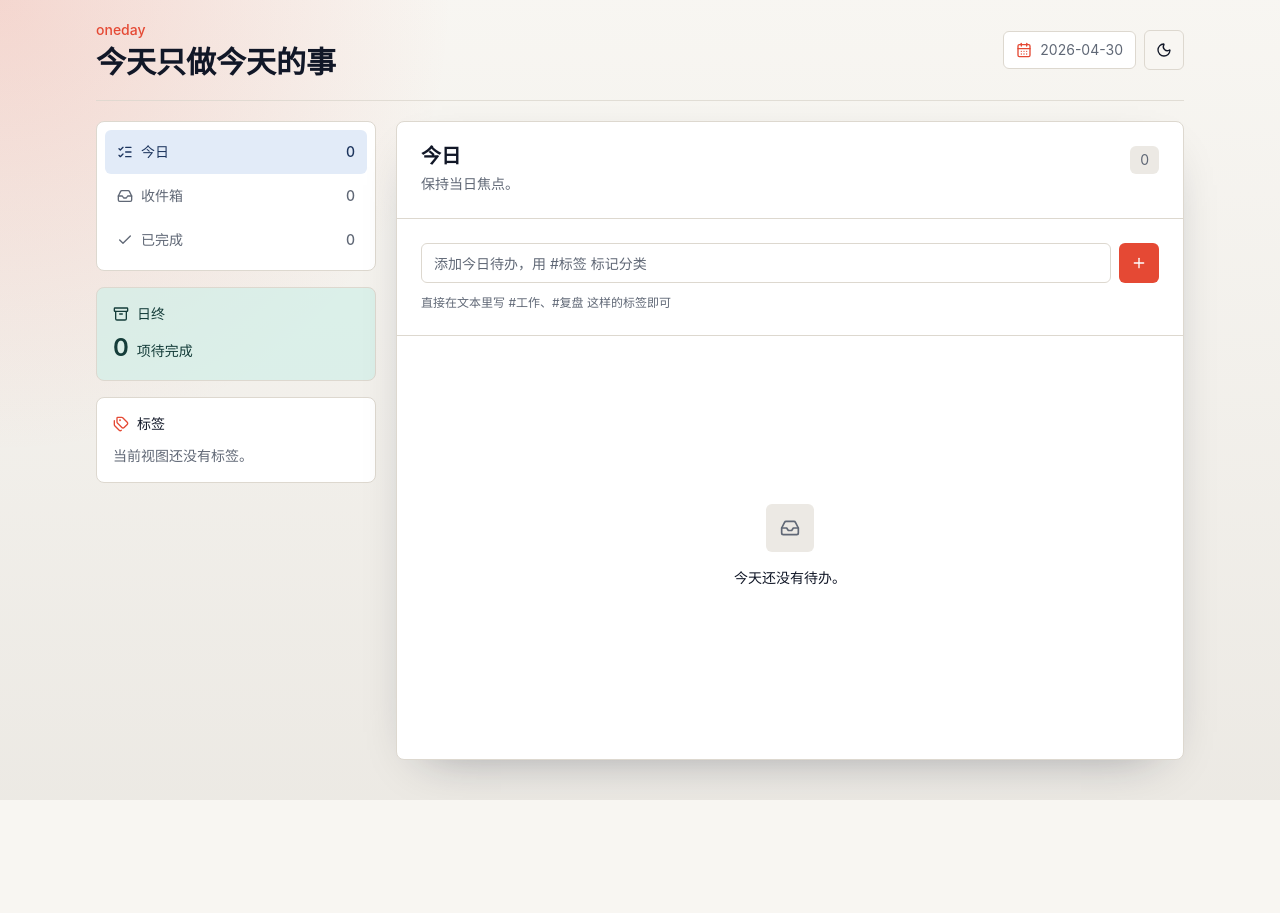
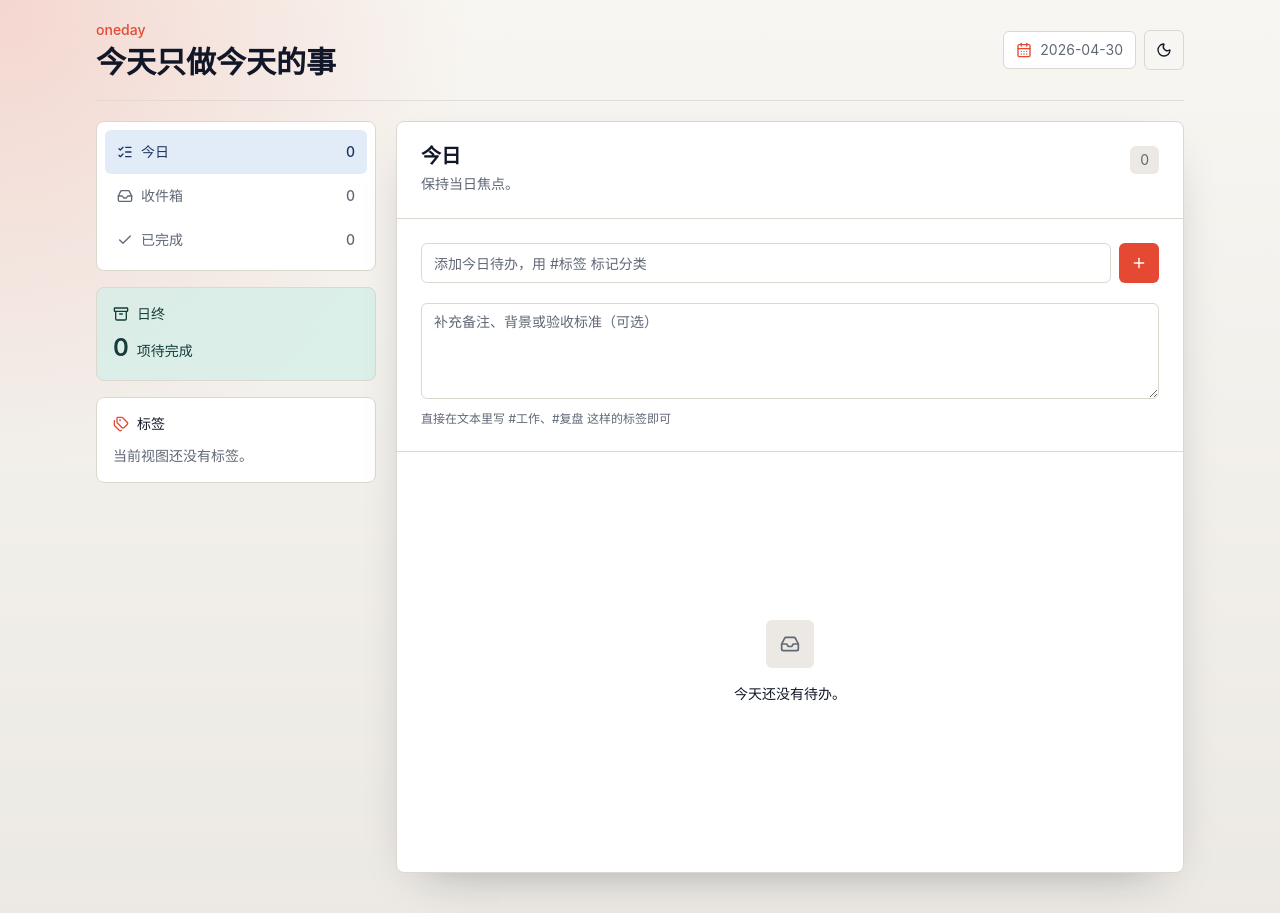
Before and after one commit to shanxiao-studio/oneday, a React (Vite) app: page / in a window 1280 px wide. Before the commit the page ends 800 px from the top, so only its background shows below. Built offline with nearby package versions, Linux system fonts and the light colour scheme.

Commit message:
O-60 add task details support

```diff
--- a/src/App.tsx
+++ b/src/App.tsx
@@ -22,6 +22,7 @@ import {
   CardTitle,
 } from "@/components/ui/card";
 import { Input } from "@/components/ui/input";
+import { Textarea } from "@/components/ui/textarea";
 import {
   createTaggedTask,
   filterTasksByTag,
@@ -74,6 +75,7 @@ function App() {
   );
   const [theme, setTheme] = useState<Theme>(getStoredTheme);
   const [draft, setDraft] = useState("");
+  const [detailDraft, setDetailDraft] = useState("");
   const [view, setView] = useState<View>("today");
   const [selectedTag, setSelectedTag] = useState<string | null>(null);
 
@@ -129,11 +131,13 @@ function App() {
 
     setTasks((current) => [
       createTaggedTask(draft, {
+        details: detailDraft,
         scheduledFor: todayKey,
       }),
       ...current,
     ]);
     setDraft("");
+    setDetailDraft("");
     setView("today");
   }
 
@@ -269,6 +273,7 @@ function App() {
                 <label className="sr-only" htmlFor="new-task-title">
                   待办标题
                 </label>
+                <div className="flex flex-col gap-3">
                   <div className="flex flex-col gap-2 sm:flex-row">
                     <Input
                       id="new-task-title"
@@ -284,6 +289,18 @@ function App() {
                     >
                       <Plus className="size-4" aria-hidden="true" />
                     </Button>
+                  </div>
+                  <div className="space-y-2">
+                    <label className="sr-only" htmlFor="new-task-details">
+                      待办详情
+                    </label>
+                    <Textarea
+                      id="new-task-details"
+                      value={detailDraft}
+                      onChange={(event) => setDetailDraft(event.target.value)}
+                      placeholder="补充备注、背景或验收标准（可选）"
+                    />
+                  </div>
                 </div>
                 <p className="mt-3 text-xs text-muted-foreground">
                   直接在文本里写 #工作、#复盘 这样的标签即可
@@ -455,6 +472,11 @@ function TaskRow({ task, onComplete, onDelete, onMoveToToday }: TaskRowProps) {
         >
           {task.title}
         </p>
+        {task.details ? (
+          <p className="mt-1 whitespace-pre-wrap break-words text-sm leading-6 text-muted-foreground">
+            {task.details}
+          </p>
+        ) : null}
         {task.tags.length > 0 ? (
           <div className="mt-2 flex flex-wrap gap-2">
             {task.tags.map((tag) => (
--- /dev/null
+++ b/src/components/ui/textarea.tsx
@@ -0,0 +1,21 @@
+import * as React from "react";
+import { cn } from "@/lib/utils";
+
+export interface TextareaProps
+  extends React.TextareaHTMLAttributes<HTMLTextAreaElement> {}
+
+const Textarea = React.forwardRef<HTMLTextAreaElement, TextareaProps>(
+  ({ className, ...props }, ref) => (
+    <textarea
+      className={cn(
+        "flex min-h-24 w-full rounded-md border border-input bg-card px-3 py-2 text-sm ring-offset-background transition-colors placeholder:text-muted-foreground focus-visible:outline-none focus-visible:ring-2 focus-visible:ring-ring disabled:cursor-not-allowed disabled:opacity-50",
+        className,
+      )}
+      ref={ref}
+      {...props}
+    />
+  ),
+);
+Textarea.displayName = "Textarea";
+
+export { Textarea };
--- a/src/lib/tasks.ts
+++ b/src/lib/tasks.ts
@@ -5,6 +5,7 @@ export type TaskStatus = "today" | "inbox" | "done";
 export type Task = {
   id: string;
   title: string;
+  details?: string;
   tags: string[];
   status: TaskStatus;
   scheduledFor: string;
@@ -33,16 +34,19 @@ export function createTask(title: string, scheduledFor = getTodayKey()): Task {
 export function createTaggedTask(
   title: string,
   options: {
+    details?: string;
     scheduledFor?: string;
     tags?: string[];
   } = {},
 ): Task {
-  const { scheduledFor = getTodayKey(), tags = [] } = options;
+  const { details, scheduledFor = getTodayKey(), tags = [] } = options;
   const parsedDraft = parseTaskDraft(title);
+  const normalizedDetails = normalizeTaskDetails(details);
 
   return {
     id: createTaskId(),
     title: parsedDraft.title,
+    details: normalizedDetails,
     tags: normalizeTags([...parsedDraft.tags, ...tags]),
     status: "today",
     scheduledFor,
@@ -156,6 +160,7 @@ function parseStoredTask(value: unknown): Task | null {
     typeof task.id === "string" &&
     typeof task.title === "string" &&
     task.title.trim().length > 0 &&
+    (task.details === undefined || typeof task.details === "string") &&
     isTaskStatus(task.status) &&
     typeof task.scheduledFor === "string" &&
     typeof task.createdAt === "string" &&
@@ -165,6 +170,7 @@ function parseStoredTask(value: unknown): Task | null {
     return {
       id: task.id,
       title: task.title,
+      details: normalizeTaskDetails(task.details),
       tags: normalizeTags(task.tags ?? []),
       status: task.status,
       scheduledFor: task.scheduledFor,
@@ -252,3 +258,13 @@ function normalizeDraftTitle(value: string): string {
 function normalizeTag(value: string): string {
   return value.trim().replace(/^#+/, "").replace(/\s+/g, " ");
 }
+
+function normalizeTaskDetails(value: string | undefined): string | undefined {
+  if (typeof value !== "string") {
+    return undefined;
+  }
+
+  const normalizedValue = value.replace(/\r\n?/g, "\n").trim();
+
+  return normalizedValue.length > 0 ? normalizedValue : undefined;
+}
```
Also changed, not shown: 2 other files (tests, documents, lock files or other folders). Lines whose indentation alone changed are shown as unchanged.
